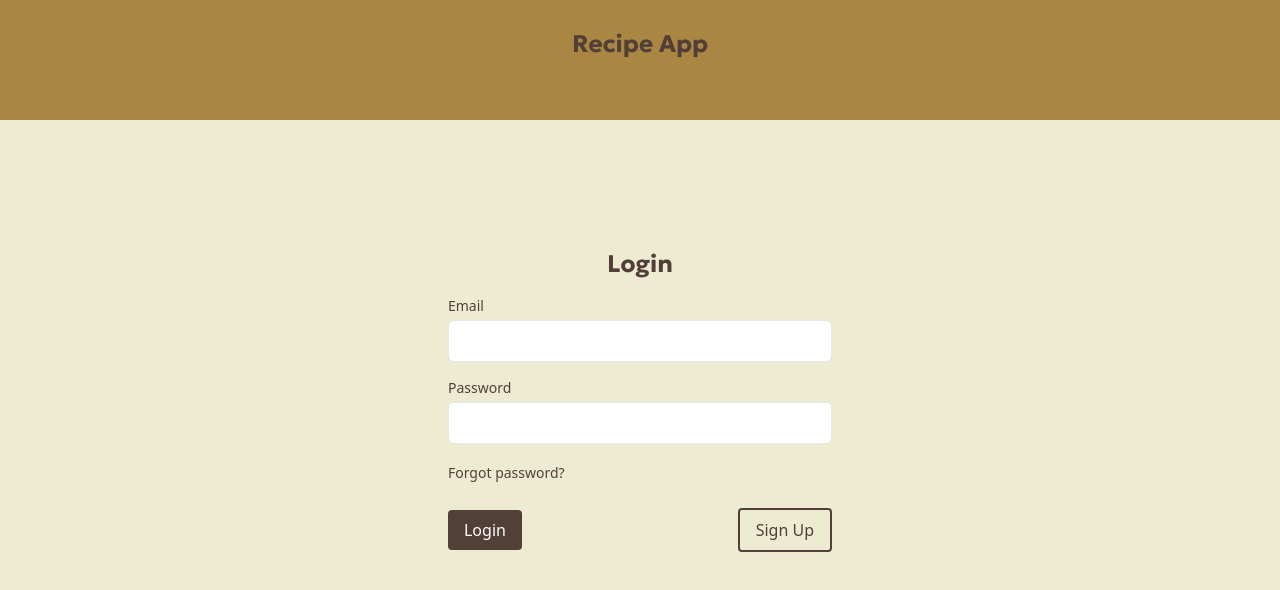
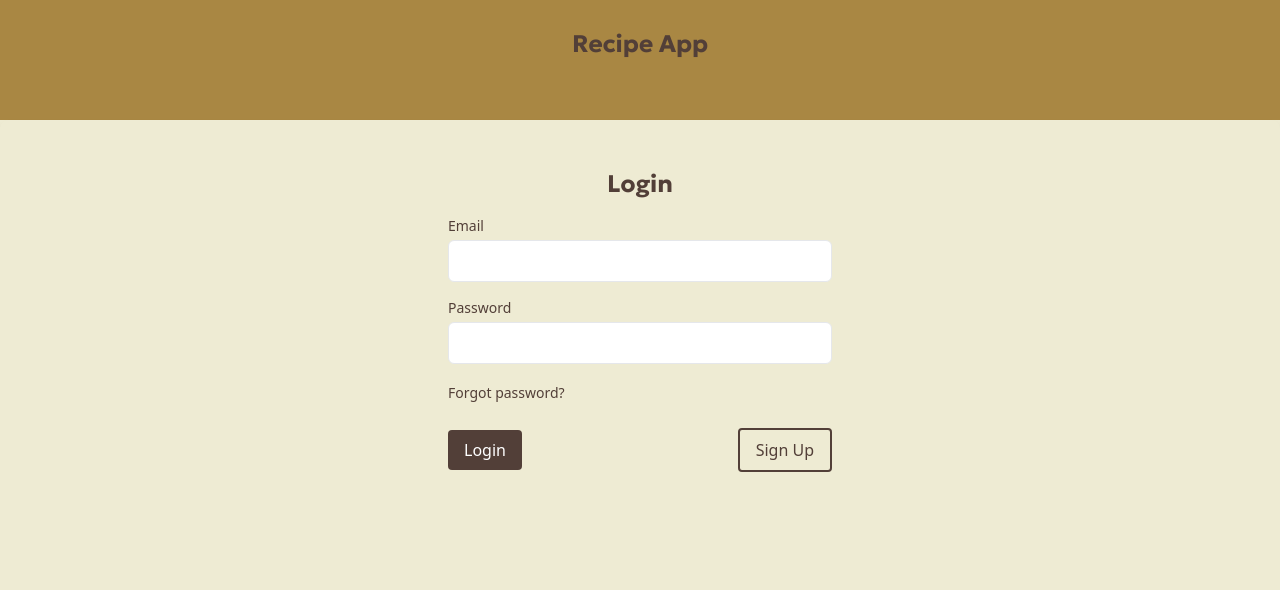
Before and after one commit to Renz757/recipe-app, a React (Vite) app: page /login in a window 1280 px wide. Shown: the top 590 px of the page. Built offline with nearby package versions, Linux system fonts and the light colour scheme; no server answers; the database is empty.

Commit message:
loging padding fix

```diff
--- a/src/Pages/Login.jsx
+++ b/src/Pages/Login.jsx
@@ -49,7 +49,7 @@ const Login = () => {
 
   return (
     <>
-      <div className="p-32 rounded-lg shadow-md bg-eggshell bg-no-repeat w-screen h-screen">
+      <div className="p-12  rounded-lg shadow-md bg-eggshell bg-no-repeat w-screen h-screen">
         <div className="w-10/12 mx-auto">
           <form onSubmit={submitHandler} className="max-w-sm mx-auto">
             <h1 className="text-2xl font-bold font-Geologica text-vandyke mb-4 text-center">Login</h1>
```
